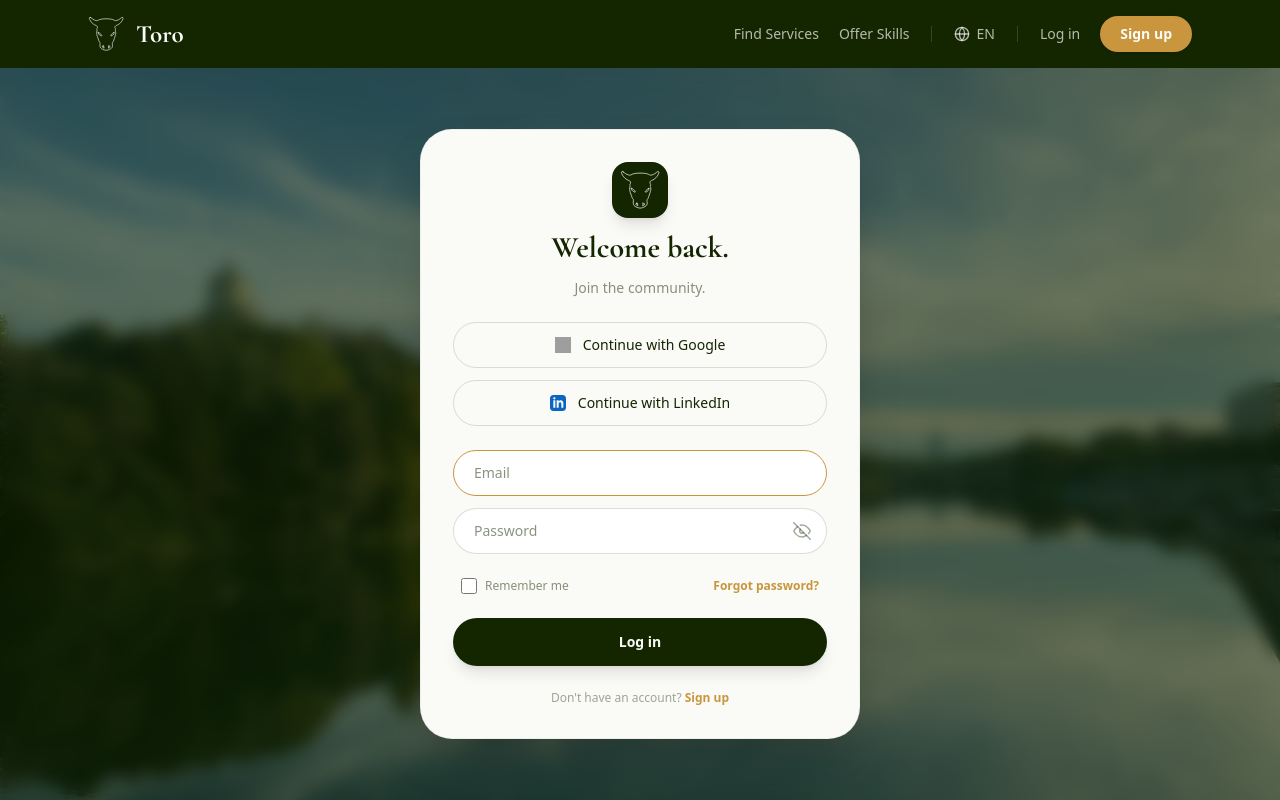
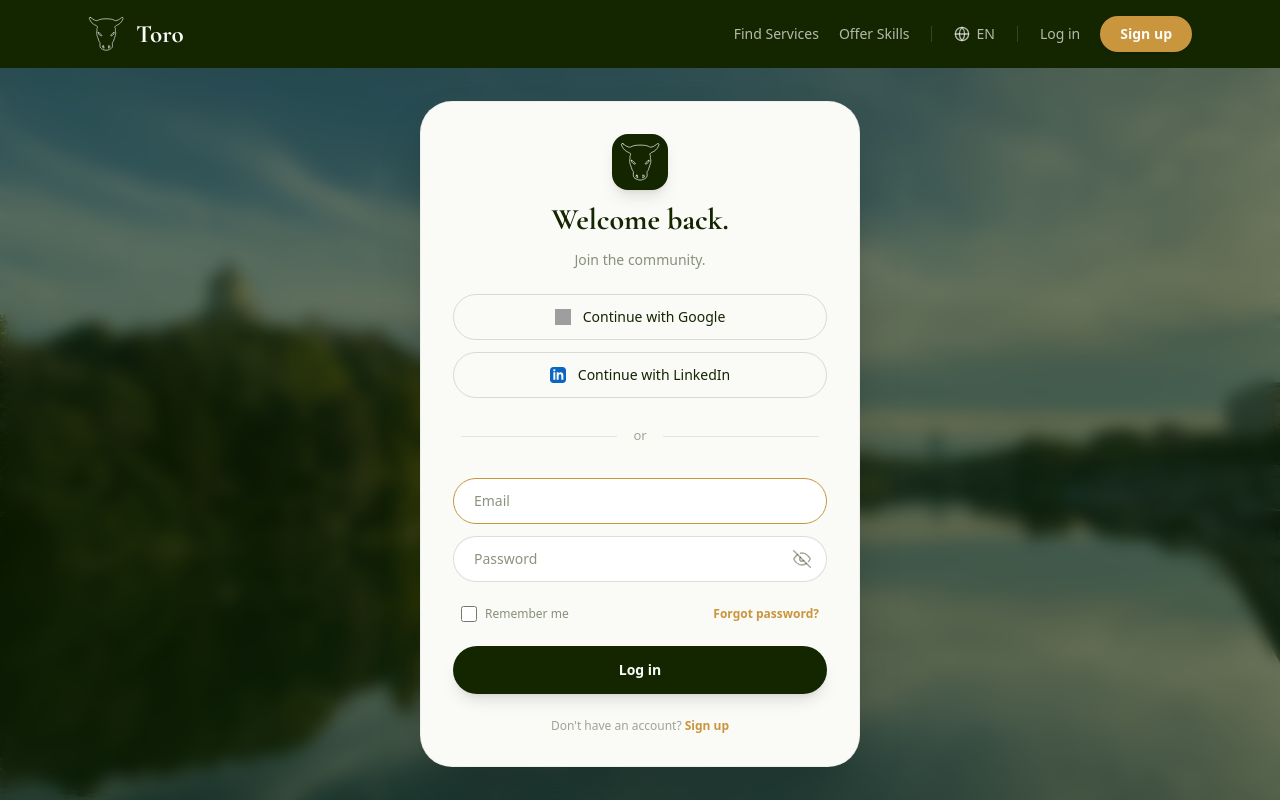
Before and after one commit to tasdemiroyku/toro-next, a Next.js app: page /login in a window 1280 px wide. Built offline with nearby package versions, Linux system fonts and the light colour scheme; no server answers; grey boxes are pictures that could not be loaded.

Commit message:
login UI refinements

```diff
--- a/app/login/page.jsx
+++ b/app/login/page.jsx
@@ -130,7 +130,8 @@ export default function LoginPage() {
           </div>
 
           {mode !== 'forgot' && (
-            <div className="flex flex-col gap-3 shrink-0">
+            <div className="flex flex-col gap-5 shrink-0">
+              <div className="flex flex-col gap-3">
                 <button onClick={() => handleOAuth('google')} type="button" className="flex items-center justify-center gap-3 border border-[#132600]/15 rounded-full py-3 px-6 text-sm font-medium text-[#132600] hover:bg-[#132600]/5 transition">
                   <img src="https://www.gstatic.com/firebasejs/ui/2.0.0/images/auth/google.svg" className="w-4 h-4" alt="Google" />
                   Continue with Google
@@ -141,6 +142,14 @@ export default function LoginPage() {
                   </svg>
                   Continue with LinkedIn
                 </button>
+              </div>
+
+              {/* Divider */}
+              <div className="flex items-center gap-4 px-2 my-2">
+                <div className="flex-1 h-px bg-[#132600]/10"></div>
+                <span className="text-[13px] font-medium text-[#132600]/40 lowercase">or</span>
+                <div className="flex-1 h-px bg-[#132600]/10"></div>
+              </div>
             </div>
           )}
 
```
Lines whose indentation alone changed are shown as unchanged.
